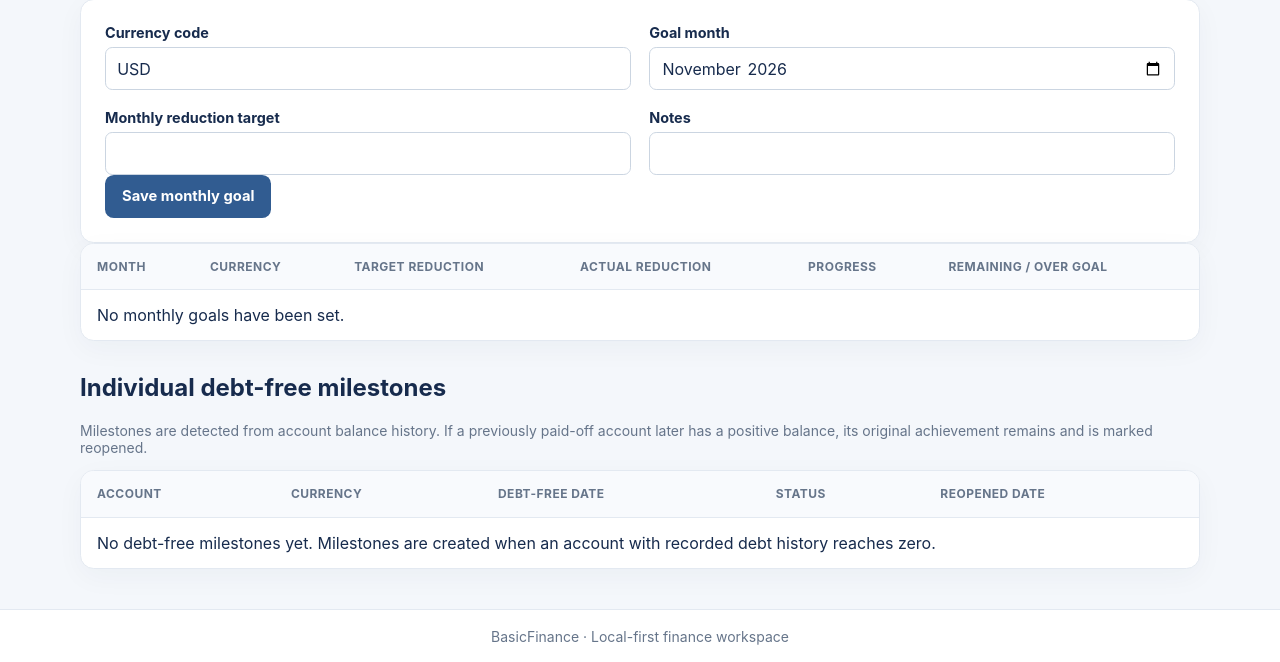
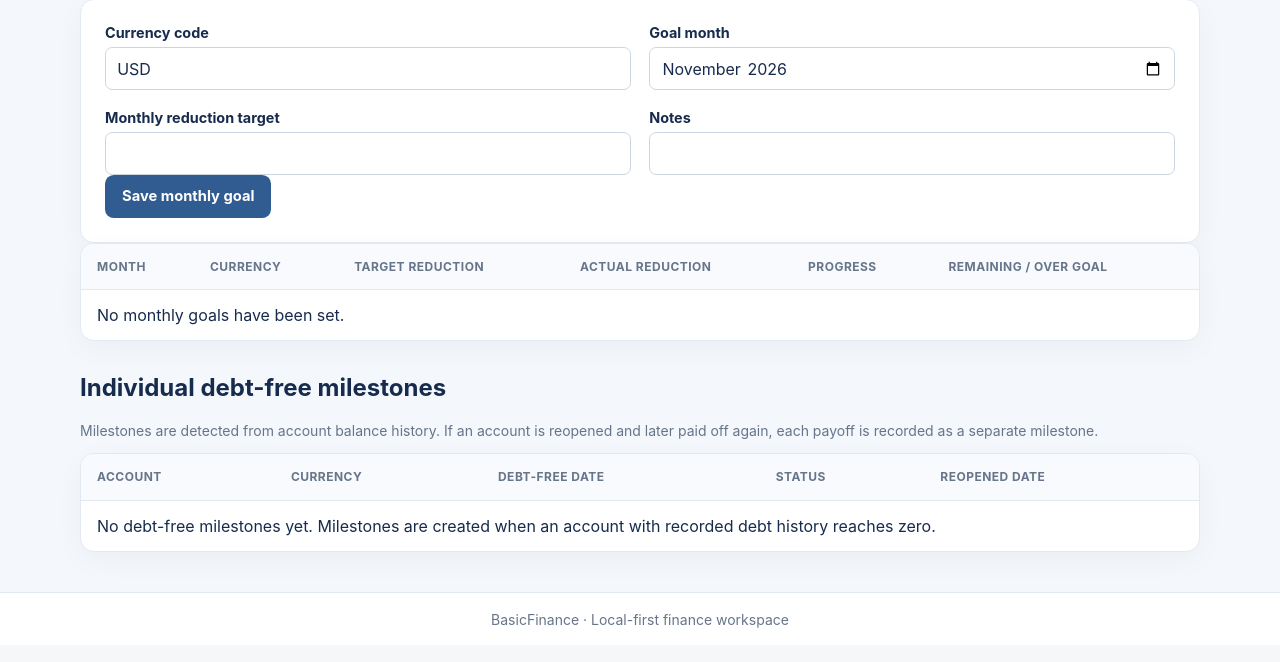
Before and after one commit to dterry55001-cmd/BasicFinance, an ASP.NET Core app: page /DebtGoals in a window 1280 px wide; the page is wider, and only the part inside the window is pictured. Shown: the part 1088-1750 px from the top of that part. After the commit the page ends 1716 px from the top of that part, so only its background shows below. Run offline with ASP.NET Core 8, Linux system fonts and the light colour scheme; the project's own start-up code is not run, and a stand-in starts its controllers and pages.

Commit message:
Clarify repeated debt-free milestone history

```diff
--- a/src/BasicFinance.Web/Views/DebtGoals/Index.cshtml
+++ b/src/BasicFinance.Web/Views/DebtGoals/Index.cshtml
@@ -34,7 +34,7 @@
 @foreach(var p in Model.MonthlyGoals){var pct=p.Goal.TargetReduction > 0 ? p.ActualReduction / p.Goal.TargetReduction * 100m : 0m;<tr><td>@p.Goal.Month.ToString("MMM yyyy")</td><td>@p.Goal.CurrencyCode</td><td>@p.Goal.TargetReduction.ToString("N2")</td><td>@p.ActualReduction.ToString("N2")</td><td>@pct.ToString("0.0")%</td><td>@(p.RemainingToGoal > 0 ? p.RemainingToGoal.ToString("N2") + " remaining" : Math.Abs(p.RemainingToGoal).ToString("N2") + " exceeded")</td></tr>}
 @if(!Model.MonthlyGoals.Any()){<tr><td colspan="6">No monthly goals have been set.</td></tr>}
 </tbody></table></div></div></section>
-<section class="section-block"><h2>Individual debt-free milestones</h2><p class="muted">Milestones are detected from account balance history. If a previously paid-off account later has a positive balance, its original achievement remains and is marked reopened.</p><div class="table-card"><div class="table-scroll"><table><thead><tr><th>Account</th><th>Currency</th><th>Debt-free date</th><th>Status</th><th>Reopened date</th></tr></thead><tbody>
+<section class="section-block"><h2>Individual debt-free milestones</h2><p class="muted">Milestones are detected from account balance history. If an account is reopened and later paid off again, each payoff is recorded as a separate milestone.</p><div class="table-card"><div class="table-scroll"><table><thead><tr><th>Account</th><th>Currency</th><th>Debt-free date</th><th>Status</th><th>Reopened date</th></tr></thead><tbody>
 @foreach(var milestone in Model.Milestones){<tr><td>@milestone.Account.Name</td><td>@milestone.Account.CurrencyCode</td><td>@milestone.AchievedDate.ToString("MMM d, yyyy")</td><td>@(milestone.IsReopened ? "Reopened" : "Paid off")</td><td>@(milestone.ReopenedDate?.ToString("MMM d, yyyy") ?? "—")</td></tr>}
 @if(!Model.Milestones.Any()){<tr><td colspan="5">No debt-free milestones yet. Milestones are created when an account with recorded debt history reaches zero.</td></tr>}
 </tbody></table></div></div></section>
```
